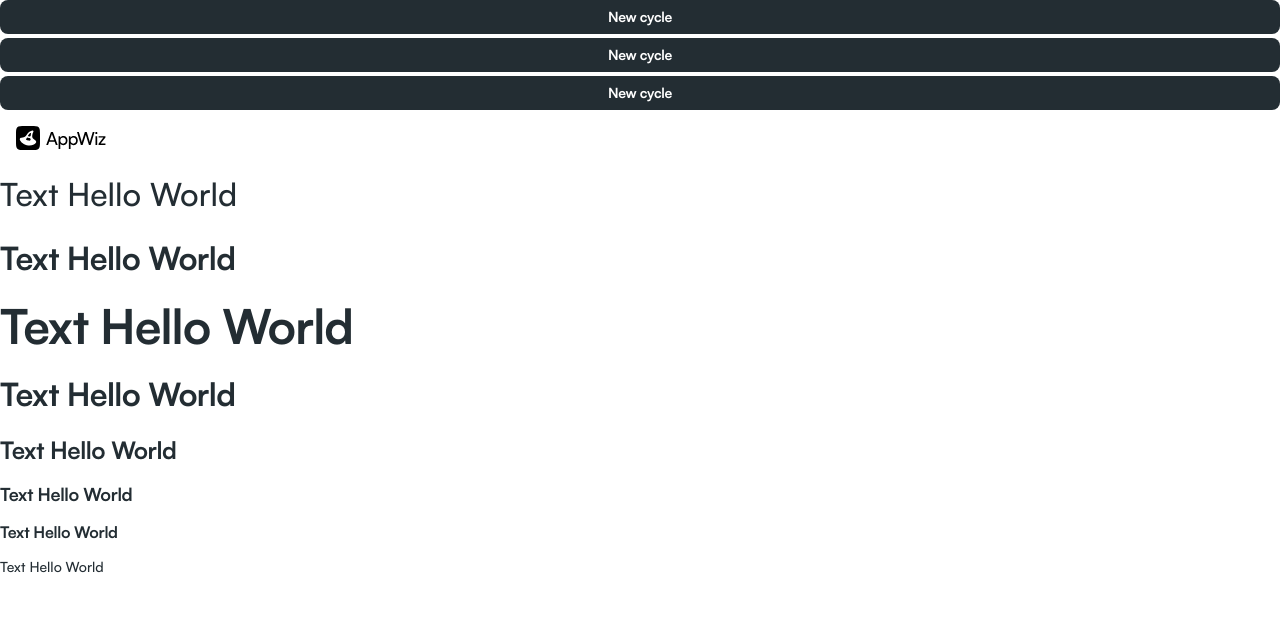
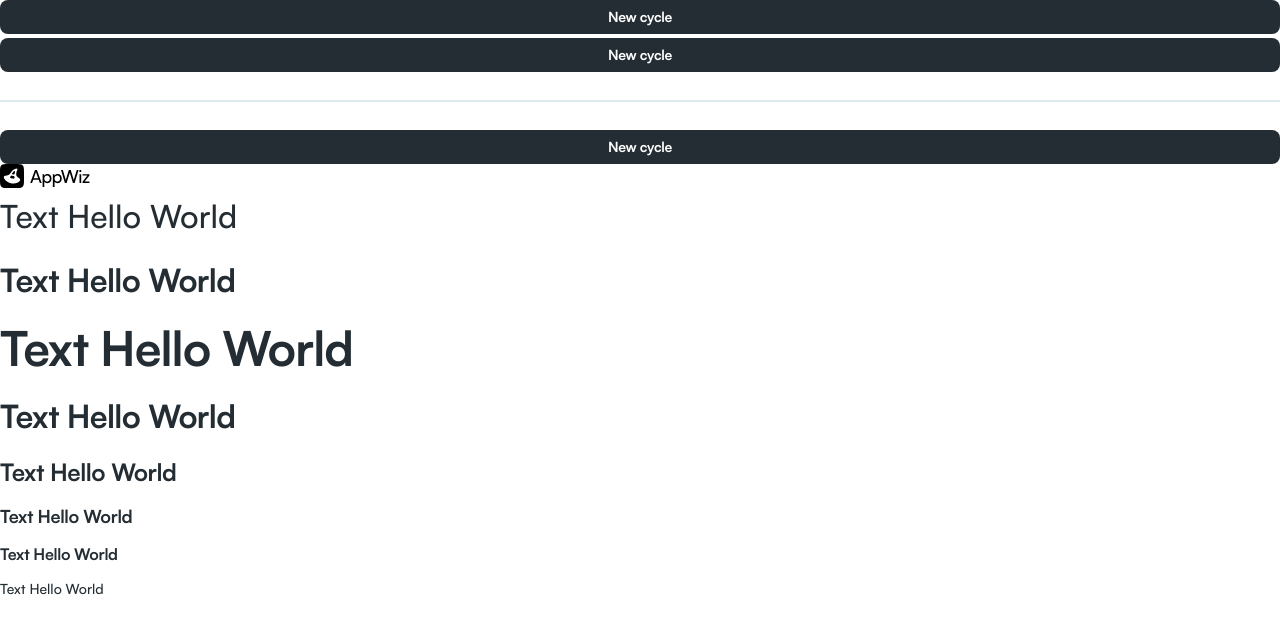
Before and after one commit to bztravis/appwiz-web, a Next.js app: page / in a window 1280 px wide. Shown: the top 634 px of the page. Built offline with nearby package versions, Linux system fonts and the light colour scheme.

Commit message:
Add horizontal and vertical padding to HatPadding, HatBreak

```diff
--- a/src/app/page.tsx
+++ b/src/app/page.tsx
@@ -6,6 +6,7 @@ import { HatText } from '@/hat/HatText'
 import { HatFlex } from '@/hat/HatFlex'
 import { Logo } from '@/components/Logo'
 import { HatPadding } from '@/hat/HatPadding'
+import { HatBreak } from '@/hat/HatBreak'
 
 export default function Home() {
   console.log(SpeedLine)
@@ -14,6 +15,7 @@ export default function Home() {
       <HatFlex.Col align="stretch" gap="xs">
         <HatButton onClick={() => console.log('clicked')}>New cycle</HatButton>
         <HatButton onClick={() => console.log('clicked')}>New cycle</HatButton>
+        <HatBreak paddingVertical="lg" />
         <HatButton onClick={() => console.log('clicked')}>New cycle</HatButton>
       </HatFlex.Col>
 
--- /dev/null
+++ b/src/hat/HatBreak/HatBreak.module.scss
@@ -0,0 +1,5 @@
+@use '../../styles/colors.module';
+
+.base {
+  border: 0.5px solid colors.$border;
+}
--- /dev/null
+++ b/src/hat/HatBreak/index.tsx
@@ -0,0 +1,16 @@
+import styleBuilder from '@/utils/styleBuilder'
+import styles from './HatBreak.module.scss'
+import type { SpaceSize } from '../HatFlex'
+import { HatPadding } from '../HatPadding'
+
+type HatBreakProps = {
+  paddingVertical?: SpaceSize
+}
+
+export function HatBreak({ paddingVertical = 'md' }: HatBreakProps) {
+  return (
+    <HatPadding sizeVertical={paddingVertical}>
+      <hr className={styleBuilder([styles.base])} />
+    </HatPadding>
+  )
+}
--- a/src/hat/HatPadding/HatPadding.module.scss
+++ b/src/hat/HatPadding/HatPadding.module.scss
@@ -1,33 +1,81 @@
 @use '../../styles/sizes.module';
 
-.none {
-  padding: 0;
+.padding-y-none {
+  padding-top: 0;
+  padding-bottom: 0;
 }
 
-.xs {
-  padding: sizes.$space-xs;
+.padding-y-xs {
+  padding-top: sizes.$space-xs;
+  padding-bottom: sizes.$space-xs;
 }
 
-.sm {
-  padding: sizes.$space-sm;
+.padding-y-sm {
+  padding-top: sizes.$space-sm;
+  padding-bottom: sizes.$space-sm;
 }
 
-.md {
-  padding: sizes.$space-md;
+.padding-y-md {
+  padding-top: sizes.$space-md;
+  padding-bottom: sizes.$space-md;
 }
 
-.lg {
-  padding: sizes.$space-lg;
+.padding-y-lg {
+  padding-top: sizes.$space-lg;
+  padding-bottom: sizes.$space-lg;
 }
 
-.xl {
-  padding: sizes.$space-xl;
+.padding-y-xl {
+  padding-top: sizes.$space-xl;
+  padding-bottom: sizes.$space-xl;
 }
 
-.xxl {
-  padding: sizes.$space-xxl;
+.padding-y-xxl {
+  padding-top: sizes.$space-xxl;
+  padding-bottom: sizes.$space-xxl;
 }
 
-.xxxl {
-  padding: sizes.$space-xxxl;
+.padding-y-xxxl {
+  padding-top: sizes.$space-xxxl;
+  padding-bottom: sizes.$space-xxxl;
 }
+
+.padding-x-none {
+  padding-left: 0;
+  padding-right: 0;
+}
+
+.padding-x-xs {
+  padding-left: sizes.$space-xs;
+  padding-right: sizes.$space-xs;
+}
+
+.padding-x-sm {
+  padding-left: sizes.$space-sm;
+  padding-right: sizes.$space-sm;
+}
+
+.padding-x-md {
+  padding-left: sizes.$space-md;
+  padding-right: sizes.$space-md;
+}
+
+.padding-x-lg {
+  padding-left: sizes.$space-lg;
+  padding-right: sizes.$space-lg;
+}
+
+.padding-x-xl {
+  padding-left: sizes.$space-xl;
+  padding-right: sizes.$space-xl;
+}
+
+.padding-x-xxl {
+  padding-left: sizes.$space-xxl;
+  padding-right: sizes.$space-xxl;
+}
+
+.padding-x-xxxl {
+  padding-left: sizes.$space-xxxl;
+  padding-right: sizes.$space-xxxl;
+}
--- a/src/hat/HatPadding/index.tsx
+++ b/src/hat/HatPadding/index.tsx
@@ -2,11 +2,34 @@ import styleBuilder from '@/utils/styleBuilder'
 import type { SpaceSize } from '../HatFlex'
 import styles from './HatPadding.module.scss'
 
-type HatPaddingProps = {
-  size?: SpaceSize
-  children?: React.ReactNode
+type HatPaddingBaseProps = { children?: React.ReactNode } & (
+  | {
+      size?: SpaceSize
+      sizeVertical?: never
+      sizeHorizontal?: never
+    }
+  | {
+      sizeVertical?: SpaceSize
+      sizeHorizontal?: SpaceSize
+      size?: never
+    }
+)
+
+export function HatPadding({
+  size,
+  sizeVertical,
+  sizeHorizontal,
+  children,
+}: HatPaddingBaseProps) {
+  console.log({ size, sizeVertical, sizeHorizontal })
+
+  const className = styleBuilder([
+    ...(size ? [styles['padding-y-' + size], styles['padding-x-' + size]] : []),
+    ...(sizeVertical ? [styles['padding-y-' + sizeVertical]] : []),
+    ...(sizeHorizontal ? [styles['padding-x-' + sizeHorizontal]] : []),
+  ])
+
+  console.log({ className })
+
+  return <div className={className}>{children}</div>
 }
-
-export function HatPadding({ size = 'md', children }: HatPaddingProps) {
-  return <div className={styleBuilder([styles[size]])}>{children}</div>
-}
```
